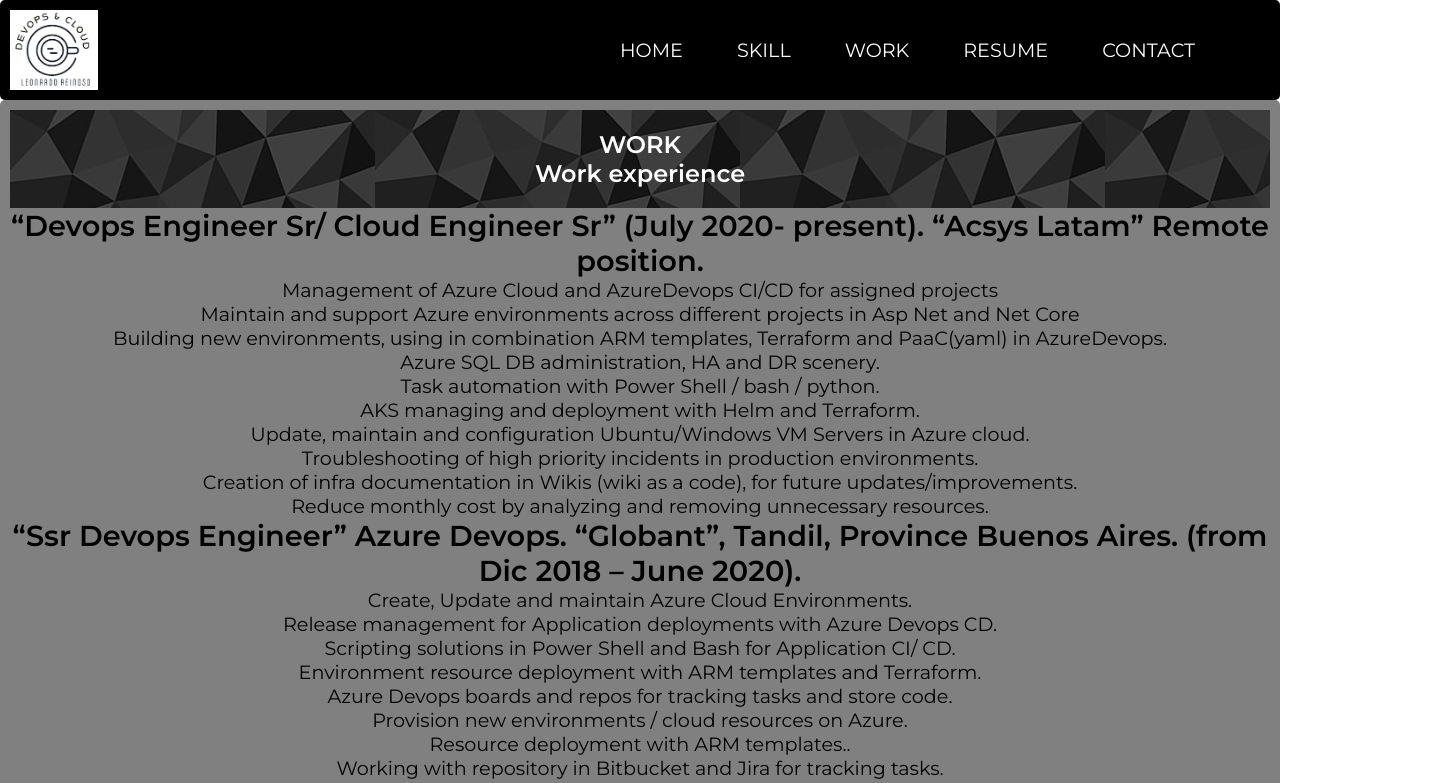
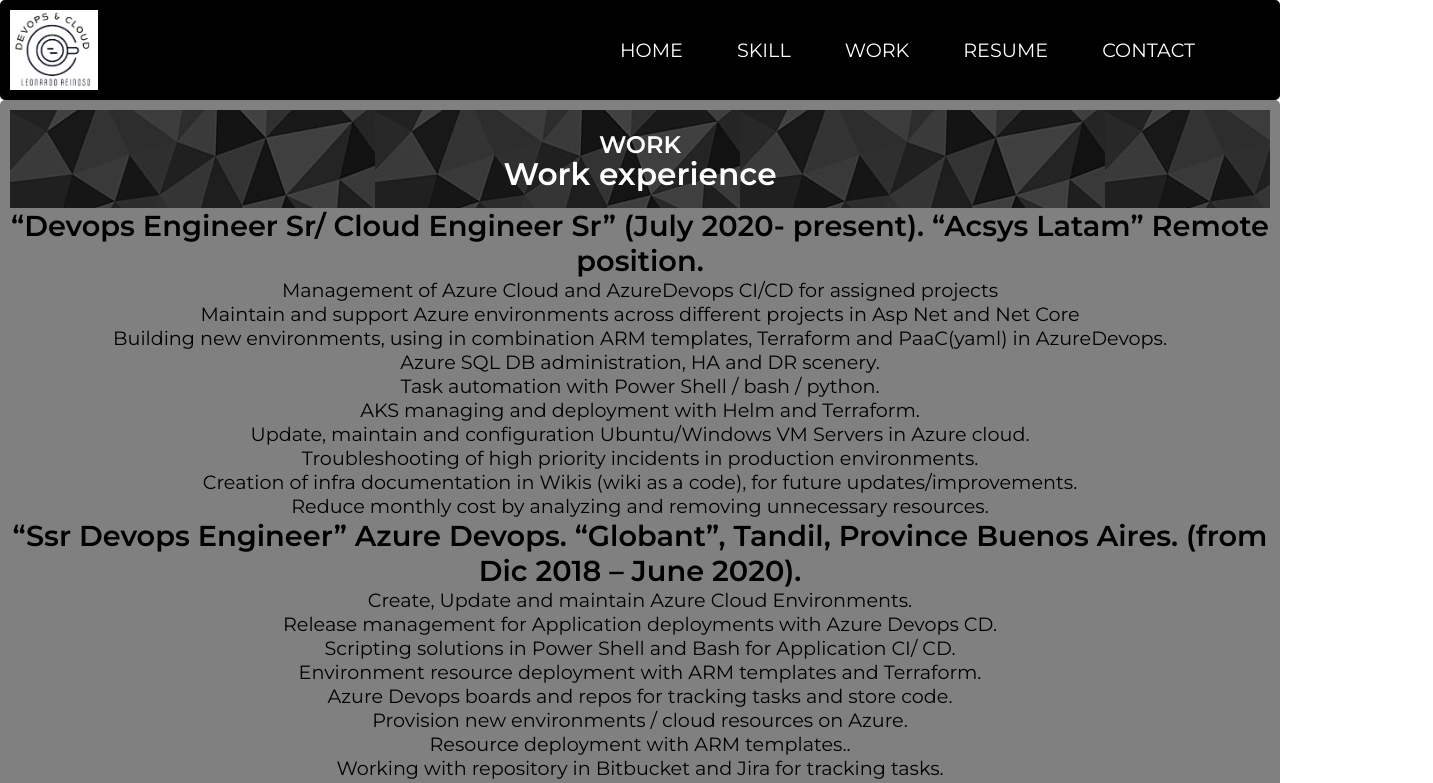
Before and after one commit to sabrinacalvo/coderweb-calvosabrina, a plain HTML site: page paginas/work.html in a window 1280 px wide. In both pictures the pointer is over the element 640 px from the left and 159 px from the top of the page. Shown: the top 783 px of the page, 1433 px wide, since content can reach past the window. Drawn offline with Linux system fonts and the light colour scheme.

Commit message:
animacion titulo

```diff
--- a/style.css
+++ b/style.css
@@ -162,9 +162,17 @@
     grid-template-rows: 1fr;
 }
 
+.fondotitulo :hover{
+    filter: blur(0.5px);
+    transform: scale(1.3);
+    transition: all .2s;
+}
+
 .div1 {
     grid-area: 1 / 1 / 2 / 2;
     justify-items: center;
+
+
 }
 
 .div2 {
@@ -225,7 +233,7 @@
 }
 
 .iconos-footer:hover {
-    color: #a2174d;
+    color: #393235;
     font-size: 55px;
 }
 
```
